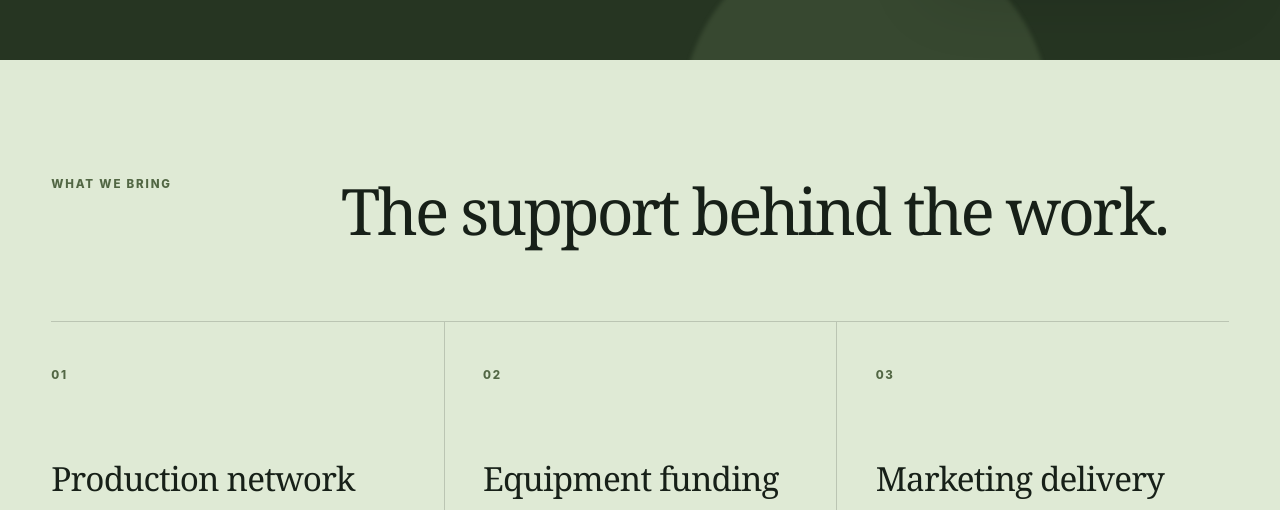
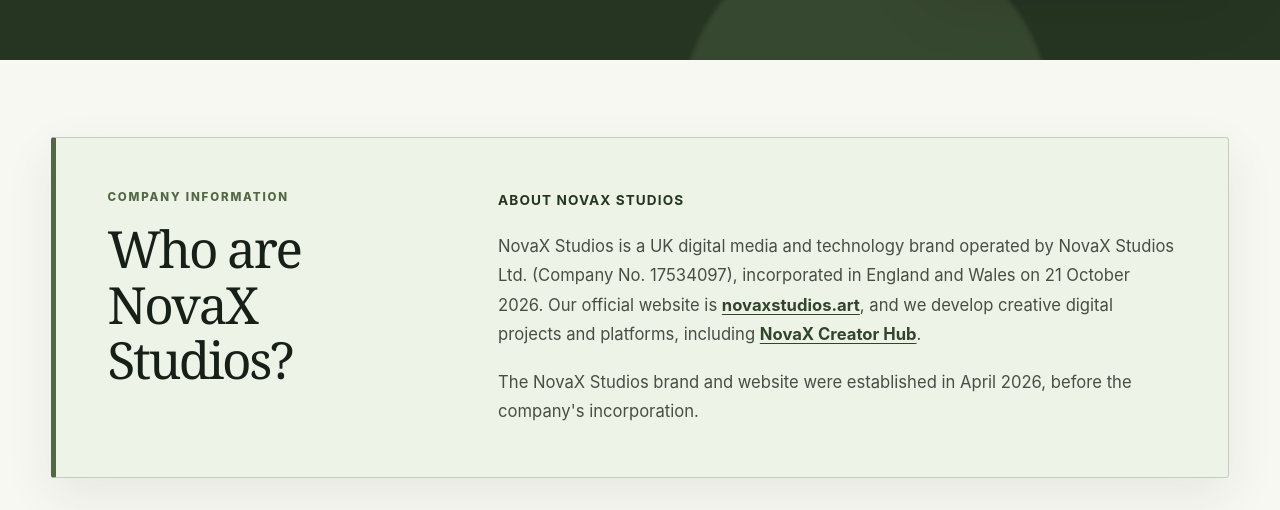
Before and after one commit to ChattingPal/novaxstudios, a plain HTML site: page home/index.html in a window 1280 px wide. Shown: the part 840-1350 px from the top of the page. Drawn offline with Linux system fonts and the light colour scheme.

Commit message:
Add NovaX Studios company overview

```diff
--- a/home/index.html
+++ b/home/index.html
@@ -42,7 +42,7 @@
   ]
 }
     </script>
-    <link rel="stylesheet" href="/styles.css?v=20261022-1">
+    <link rel="stylesheet" href="/styles.css?v=20261119-company1">
   </head>
   <body>
     <a class="skip-link" href="#main-content">Skip to content</a>
@@ -90,6 +90,27 @@
             creator's ambitions.
           </p>
         </aside>
+      </section>
+
+      <section class="company-profile-box" aria-labelledby="company-profile-title">
+        <div class="company-profile-heading">
+          <p class="eyebrow">Company information</p>
+          <h2 id="company-profile-title">Who are NovaX Studios?</h2>
+        </div>
+        <div class="company-profile-description">
+          <p><strong>About NovaX Studios</strong></p>
+          <p>
+            NovaX Studios is a UK digital media and technology brand operated by NovaX Studios Ltd.
+            (Company No. 17534097), incorporated in England and Wales on 21 October 2026. Our official
+            website is <strong><a href="https://novaxstudios.art/">novaxstudios.art</a></strong>, and we
+            develop creative digital projects and platforms, including
+            <strong><a href="https://creators.novaxstudios.art/">NovaX Creator Hub</a></strong>.
+          </p>
+          <p>
+            The NovaX Studios brand and website were established in April 2026, before the company's
+            incorporation.
+          </p>
+        </div>
       </section>
 
       <section class="services" id="our-model" aria-labelledby="services-title">
--- a/styles.css
+++ b/styles.css
@@ -356,6 +356,62 @@ h1 em {
   line-height: 1.65;
 }
 
+.company-profile-box {
+  display: grid;
+  grid-template-columns: minmax(220px, 0.65fr) minmax(0, 1.35fr);
+  gap: clamp(2rem, 5vw, 5rem);
+  width: calc(100% - var(--page-gutter) - var(--page-gutter));
+  max-width: var(--content-width);
+  margin: clamp(3rem, 6vw, 5.5rem) auto;
+  padding: clamp(1.75rem, 4vw, 3.5rem);
+  background: var(--sage-100);
+  border: 1px solid var(--border);
+  border-left: 5px solid var(--olive-700);
+  border-radius: 3px;
+  box-shadow: 0 18px 50px rgba(23, 33, 24, 0.08);
+}
+
+.company-profile-box > * {
+  min-width: 0;
+}
+
+.company-profile-box .eyebrow {
+  color: var(--olive-700);
+}
+
+.company-profile-box h2 {
+  font-size: clamp(2rem, 4vw, 3.8rem);
+}
+
+.company-profile-description p {
+  margin: 0;
+  color: rgba(23, 32, 24, 0.78);
+  font-size: clamp(1rem, 1.3vw, 1.12rem);
+  line-height: 1.75;
+}
+
+.company-profile-description p + p {
+  margin-top: 1.2rem;
+}
+
+.company-profile-description > p:first-child {
+  color: var(--pine-900);
+  font-size: 0.85rem;
+  letter-spacing: 0.08em;
+  text-transform: uppercase;
+}
+
+.company-profile-description a {
+  color: var(--pine-800);
+  text-decoration-thickness: 0.09em;
+  text-underline-offset: 0.18em;
+}
+
+.company-profile-description a:hover,
+.company-profile-description a:focus-visible {
+  color: var(--olive-700);
+}
+
 .services {
   padding: clamp(5rem, 9vw, 8.5rem) var(--page-gutter);
   background: var(--sage-200);
@@ -2002,6 +2058,7 @@ h2 {
   }
 
   .independence,
+  .company-profile-box,
   .legal-notice,
   .application-panel,
   .investor-vision,
```
